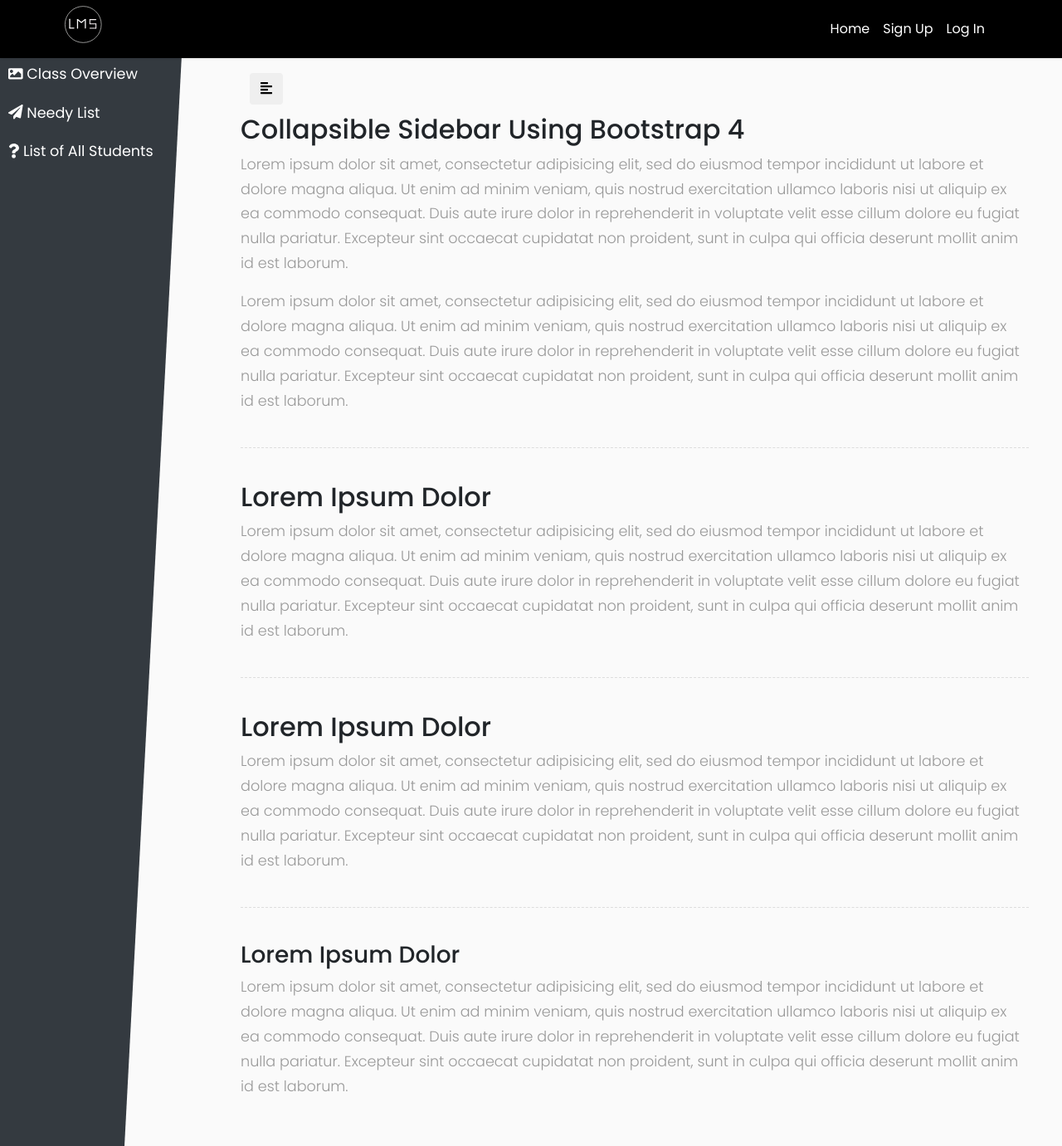
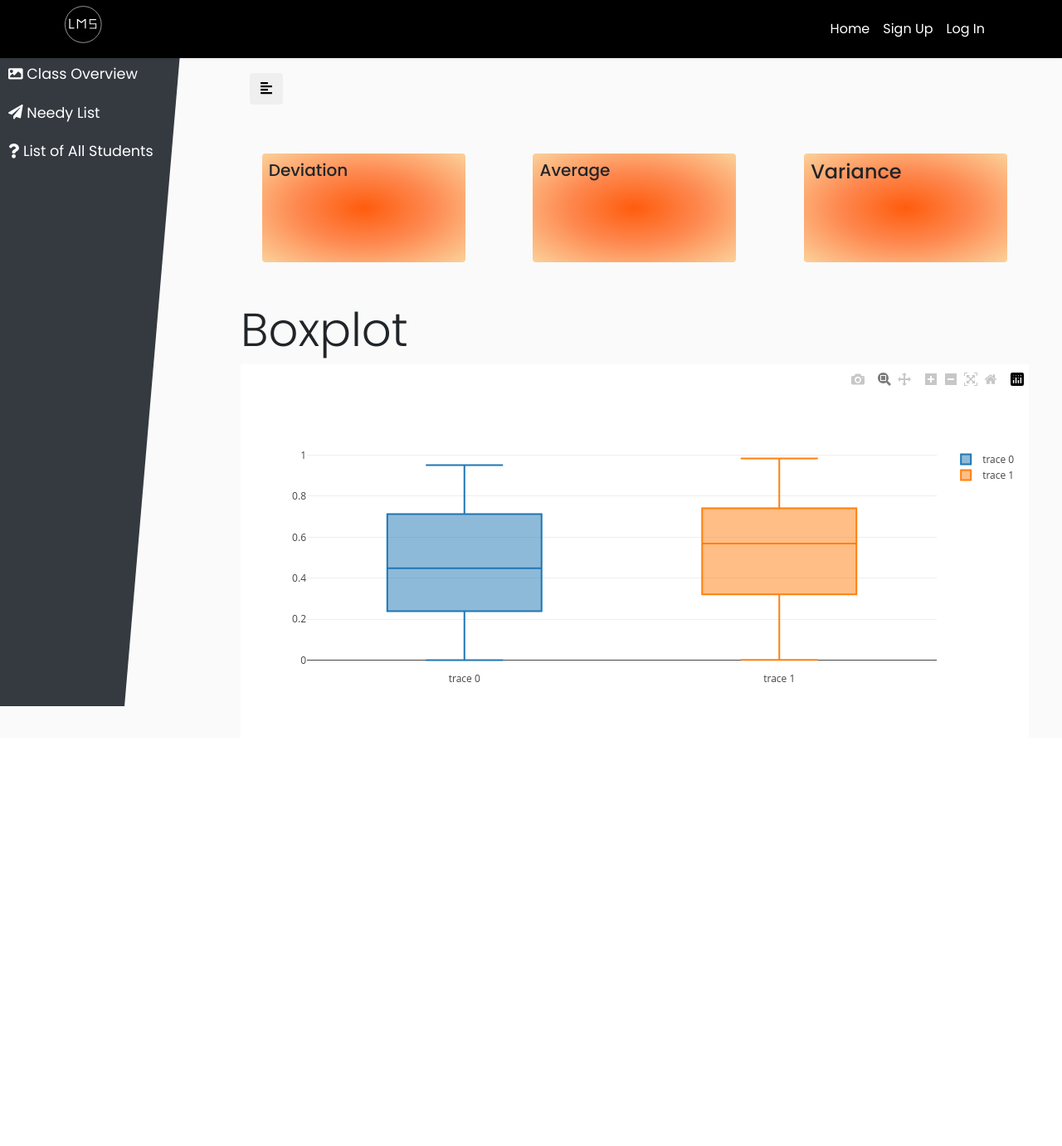
Before and after one commit to Vineet-Sharma29/Ayudar-Class-Performance-Analyzer, a Django app: template dashboard/templates/dashboard/dashboard.html in a window 1280 px wide. Shown: the whole page at 83% size. After the commit the page ends 851 px from the top, so only its background shows below. Run offline with Django 3.2, Linux system fonts and the light colour scheme; the template is opened without the code that fills it, so the values that code supplies are empty; parts of the project's set-up code (start-up, migrations or seed data) failed here and were passed over; some libraries are stand-ins or nearby versions.

Commit message:
Changed dashboard.html to inherit base.html

```diff
--- a/dashboard/templates/dashboard/dashboard.html
+++ b/dashboard/templates/dashboard/dashboard.html
@@ -1,134 +1,55 @@
-{% load static %}
+{% extends 'dashboard/base.html' %}
 
-<!DOCTYPE html>
-<html>
-
-<head>
-    <meta charset="utf-8">
-    <meta name="viewport" content="width=device-width, initial-scale=1.0">
-    <meta http-equiv="X-UA-Compatible" content="IE=edge">
-
-    <title>Collapsible sidebar using Bootstrap 4</title>
-
-    <!-- Bootstrap CSS CDN -->
-    <link rel="stylesheet" href="https://stackpath.bootstrapcdn.com/bootstrap/4.1.0/css/bootstrap.min.css" integrity="sha384-9gVQ4dYFwwWSjIDZnLEWnxCjeSWFphJiwGPXr1jddIhOegiu1FwO5qRGvFXOdJZ4" crossorigin="anonymous">
-    <!-- Our Custom CSS -->
-    <link rel="stylesheet" href="{% static "dashboard/css/style.css" %}">
-
-    <!-- Font Awesome JS -->
-    <script defer src="https://use.fontawesome.com/releases/v5.0.13/js/solid.js" integrity="sha384-tzzSw1/Vo+0N5UhStP3bvwWPq+uvzCMfrN1fEFe+xBmv1C/AtVX5K0uZtmcHitFZ" crossorigin="anonymous"></script>
-    <script defer src="https://use.fontawesome.com/releases/v5.0.13/js/fontawesome.js" integrity="sha384-6OIrr52G08NpOFSZdxxz1xdNSndlD4vdcf/q2myIUVO0VsqaGHJsB0RaBE01VTOY" crossorigin="anonymous"></script>
-
-</head>
-
-<body>
+{% block head %}
+<title>Dashboard</title>
+{% endblock %}
 
 
-    <div class="wrapper">
+{% block content %}
 
-        <!-- Sidebar  -->
-        <nav id="sidebar">
+    <div class="wildcards row my-5">
+      <div class="col-md-3 col-sm-12 mx-auto rounded well-container p-2 w-25">
+        <div class="well">
+          <h5 class="text-black"><!--<span class="label label-danger pull-right">- 9%</span>--> Deviation</h5>
+        </div>
+      </div>
+      <div class="col-md-3 col-sm-12 mx-auto rounded well-container p-2 w-25">
+        <div class="well">
+          <h5 class="text-black"><!--<span class="label label-success pull-right">+ 3%</span>--> Average </h5>
+        </div>
+      </div>
+      <div class="col-md-3 col-sm-12 mx-auto rounded well-container p-2 w-25">
+        <div class="well">
+          <h4 class="text-black"><!--<span class="label label-primary pull-right">201</span>--> Variance </h4>
+        </div>
+      </div>
 
-            <ul class="list-unstyled components">
+    </div><!--/row-->
 
-                <li>
-                    <a href="#">
-                        <i class="fas fa-briefcase"></i>
+    <h2 class="display-4 my-2">Boxplot</h2>
+    <div class="mx-auto" id="myDiv"></div>
 
-                    </a>
+    <script>
+        var y0=[],y1=[]
+        for ( i = 0; i < 50; i ++)
+        {
+            y0[i] = Math.random();
+            y1[i] = Math.random();
+        }
 
+        var trace1 = {
+          y: y0,
+          type: 'box'
+        };
 
-                </li>
-                <li>
-                    <a href="#">
-                        <i class="fas fa-image"></i>
-                        Class Overview
-                    </a>
-                </li>
+        var trace2 = {
+          y: y1,
+          type: 'box'
+        };
 
-                <li>
-                    <a href="#">
-                        <i class="fas fa-paper-plane"></i>
-                        Needy List
-                    </a>
-                </li>
+        var data = [trace1, trace2];
 
-                 <li>
-                    <a href="#">
-                        <i class="fas fa-question"></i>
-                        List of All Students
-                    </a>
-                </li>
-            </ul>
+        Plotly.newPlot('myDiv', data);
+    </script>
 
-
-        </nav>
-
-        <!-- Page Content  -->
-        <div id="content">
-           <nav class="navbar navbar-expand-lg navbar-custom fixed-top">
-              <div class="container">
-                <a class="navbar-brand" href="#">
-                    <img class="img-responsive" src="{% static "landing_page/images/LMS.svg" %}" alt="LMS" width="50" height="50" style="position:absolute;z-index:4;top:7%;left:6%;">
-                </a>
-                <button class="navbar-toggler" type="button" data-toggle="collapse" data-target="#navbarResponsive" aria-controls="navbarResponsive" aria-expanded="false" aria-label="Toggle navigation">
-                  <span class="navbar-toggler-icon"></span>
-                </button>
-                <div class="collapse navbar-collapse" id="navbarResponsive">
-                  <ul class="navbar-nav ml-auto">
-                      <li class="nav-item">
-                         <a class="nav-link" href="#">Home</a>
-                    </li>
-                    <li class="nav-item">
-                      <a class="nav-link" href="#">Sign Up</a>
-                    </li>
-                    <li class="nav-item">
-                      <a class="nav-link" href="#">Log In</a>
-                    </li>
-                  </ul>
-                </div>
-              </div>
-            </nav>
-            <button type="button" id="sidebarCollapse" class="btn">
-                <i class="fas fa-align-left"></i>
-
-            </button>
-
-            <h2>Collapsible Sidebar Using Bootstrap 4</h2>
-            <p>Lorem ipsum dolor sit amet, consectetur adipisicing elit, sed do eiusmod tempor incididunt ut labore et dolore magna aliqua. Ut enim ad minim veniam, quis nostrud exercitation ullamco laboris nisi ut aliquip ex ea commodo consequat. Duis aute irure dolor in reprehenderit in voluptate velit esse cillum dolore eu fugiat nulla pariatur. Excepteur sint occaecat cupidatat non proident, sunt in culpa qui officia deserunt mollit anim id est laborum.</p>
-            <p>Lorem ipsum dolor sit amet, consectetur adipisicing elit, sed do eiusmod tempor incididunt ut labore et dolore magna aliqua. Ut enim ad minim veniam, quis nostrud exercitation ullamco laboris nisi ut aliquip ex ea commodo consequat. Duis aute irure dolor in reprehenderit in voluptate velit esse cillum dolore eu fugiat nulla pariatur. Excepteur sint occaecat cupidatat non proident, sunt in culpa qui officia deserunt mollit anim id est laborum.</p>
-
-            <div class="line"></div>
-
-            <h2>Lorem Ipsum Dolor</h2>
-            <p>Lorem ipsum dolor sit amet, consectetur adipisicing elit, sed do eiusmod tempor incididunt ut labore et dolore magna aliqua. Ut enim ad minim veniam, quis nostrud exercitation ullamco laboris nisi ut aliquip ex ea commodo consequat. Duis aute irure dolor in reprehenderit in voluptate velit esse cillum dolore eu fugiat nulla pariatur. Excepteur sint occaecat cupidatat non proident, sunt in culpa qui officia deserunt mollit anim id est laborum.</p>
-
-            <div class="line"></div>
-
-            <h2>Lorem Ipsum Dolor</h2>
-            <p>Lorem ipsum dolor sit amet, consectetur adipisicing elit, sed do eiusmod tempor incididunt ut labore et dolore magna aliqua. Ut enim ad minim veniam, quis nostrud exercitation ullamco laboris nisi ut aliquip ex ea commodo consequat. Duis aute irure dolor in reprehenderit in voluptate velit esse cillum dolore eu fugiat nulla pariatur. Excepteur sint occaecat cupidatat non proident, sunt in culpa qui officia deserunt mollit anim id est laborum.</p>
-
-            <div class="line"></div>
-
-            <h3>Lorem Ipsum Dolor</h3>
-            <p>Lorem ipsum dolor sit amet, consectetur adipisicing elit, sed do eiusmod tempor incididunt ut labore et dolore magna aliqua. Ut enim ad minim veniam, quis nostrud exercitation ullamco laboris nisi ut aliquip ex ea commodo consequat. Duis aute irure dolor in reprehenderit in voluptate velit esse cillum dolore eu fugiat nulla pariatur. Excepteur sint occaecat cupidatat non proident, sunt in culpa qui officia deserunt mollit anim id est laborum.</p>
-        </div>
-    </div>
-
-    <!-- jQuery CDN - Slim version (=without AJAX) -->
-    <script src="https://code.jquery.com/jquery-3.3.1.slim.min.js" integrity="sha384-q8i/X+965DzO0rT7abK41JStQIAqVgRVzpbzo5smXKp4YfRvH+8abtTE1Pi6jizo" crossorigin="anonymous"></script>
-    <!-- Popper.JS -->
-    <script src="https://cdnjs.cloudflare.com/ajax/libs/popper.js/1.14.0/umd/popper.min.js" integrity="sha384-cs/chFZiN24E4KMATLdqdvsezGxaGsi4hLGOzlXwp5UZB1LY//20VyM2taTB4QvJ" crossorigin="anonymous"></script>
-    <!-- Bootstrap JS -->
-    <script src="https://stackpath.bootstrapcdn.com/bootstrap/4.1.0/js/bootstrap.min.js" integrity="sha384-uefMccjFJAIv6A+rW+L4AHf99KvxDjWSu1z9VI8SKNVmz4sk7buKt/6v9KI65qnm" crossorigin="anonymous"></script>
-
-    <script type="text/javascript">
-        $(document).ready(function () {
-            $('#sidebarCollapse').on('click', function () {
-                $('#sidebar').toggleClass('active');
-            });
-        });
-    </script>
-</body>
-
-</html>
+{% endblock %}
```
